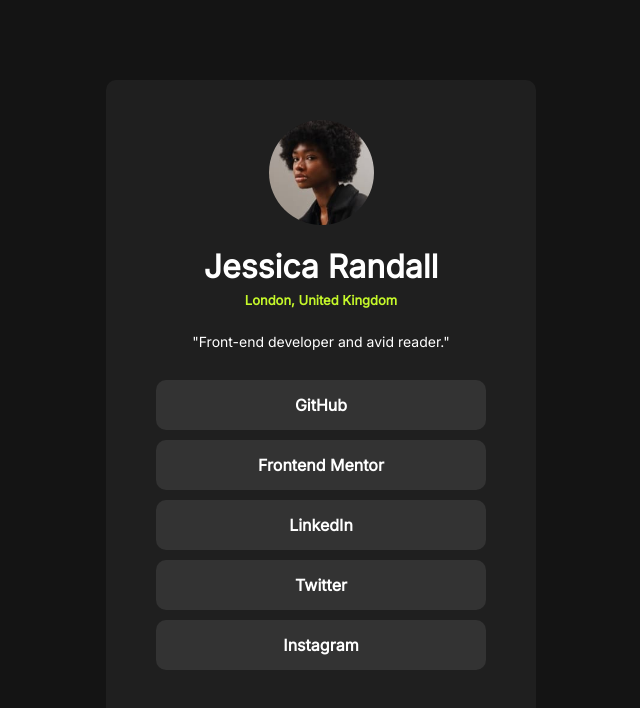
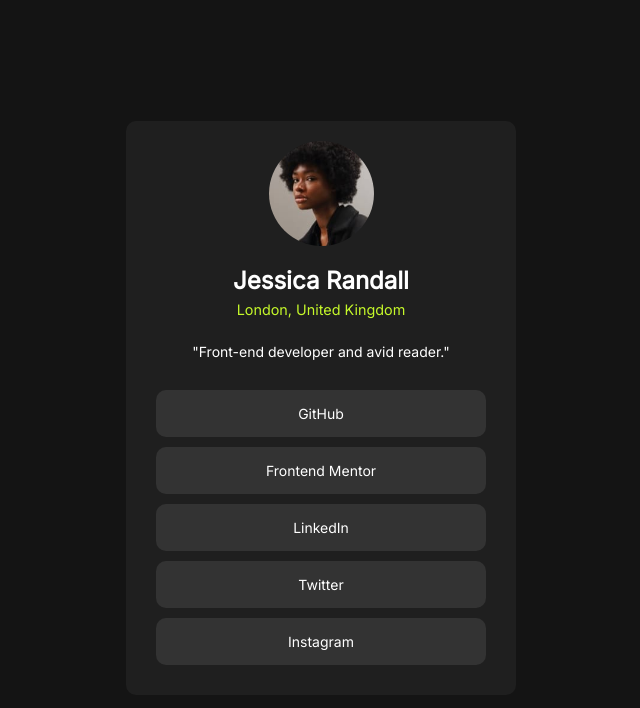
Before and after one commit to theGamingKitten/social-links-profile-main, a plain HTML site: page index.html in a window 1280 px wide. Shown: the whole page, without its empty margins (319-959 px from the left). Drawn offline with Linux system fonts and the light colour scheme.

Commit message:
corrections

```diff
--- a/index.html
+++ b/index.html
@@ -1,3 +1,4 @@
+<!DOCTYPE html>
 <html lang="en">
 <head>
   <meta charset="UTF-8">
--- a/styles.css
+++ b/styles.css
@@ -14,11 +14,13 @@
     display: flex;
     justify-content: center;
     align-items: center;
+    min-height: 100vh;
+    font-size: 14px;
 }
 
 .profile-container {
     background-color: var(--dark-grey);
-    padding: 40px;
+    padding: 20px;
     border-radius: 10px;
     width: 350px;
 }
@@ -29,19 +31,19 @@
 }
 
 .name {
-    font-weight: 700;
+    font-weight: 600;
+    font-size: 1.5rem;
 }
 
 .location {
     color: var(--primary-color);
-    font-weight: 700;
-    margin-top: -15px;
+    font-weight: 400;
+    margin-top: -10px;
     margin-bottom: 25px;
-    font-size: small;
+    font-size: 0.9rem;
 }
 
 .subtext {
-    font-size: 14px;
     font-weight: 400;
     margin-bottom: 30px;
 }
@@ -50,7 +52,7 @@
     text-decoration: none;
     background-color: var(--grey);
     color: var(--white);
-    font-weight: 600;
+    font-weight: 400;
     border-radius: 10px;
     padding: 15px;
     display: block;
@@ -65,12 +67,10 @@
 
 @media (max-width: 375px) {
     .name {
-        font-size: 30px;
         font-weight: 400;
     }
 
     .profile-container {
-    padding: 30px;
     width: 280px;
     margin: 20px auto;
  }
```
Also changed, not shown: screenshot.jpg, screenshot_mobile.jpg, 1 other file.
